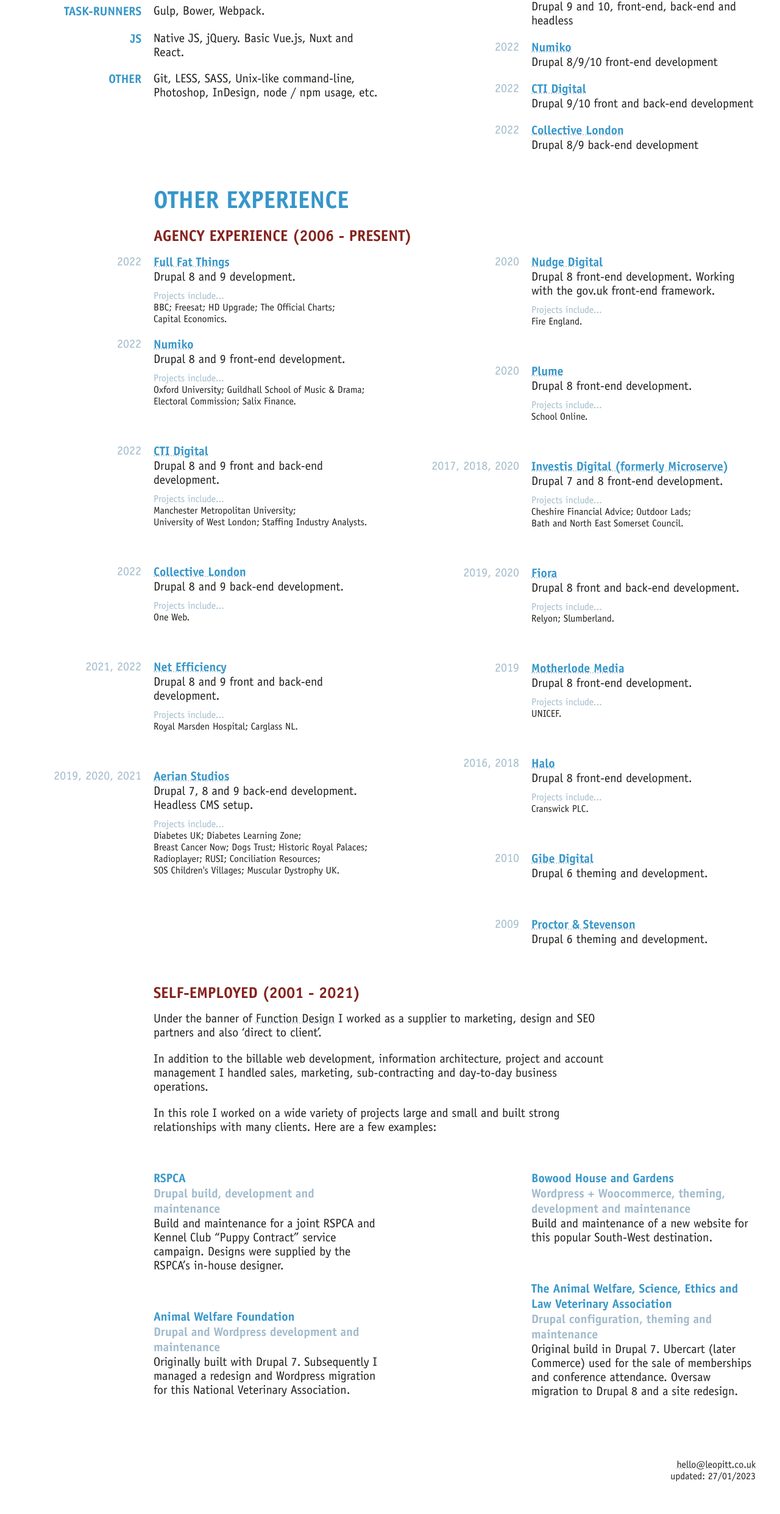
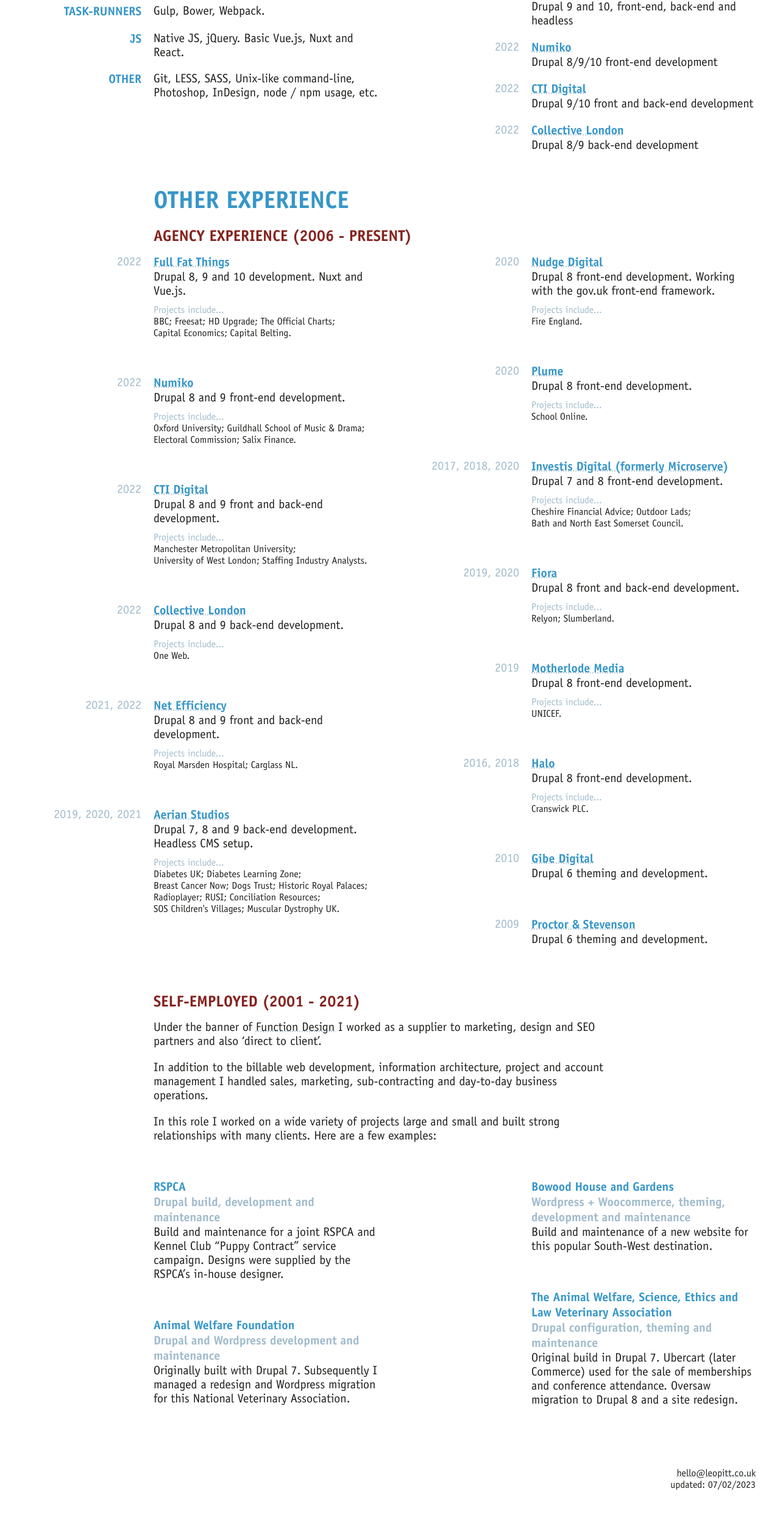
Before and after one commit to leopitt/leopitt, a React (Create React App) app in the folder docroot/app/: page / in a window 1280 px wide. Shown: the part 985-3467 px from the top of the page at 61% size. Built offline with nearby package versions, Linux system fonts and the light colour scheme.

Commit message:
Added Capital Belting to FFT experience.

```diff
--- a/docroot/app/src/App.js
+++ b/docroot/app/src/App.js
@@ -29,7 +29,7 @@
 
         <Footer>
           <MailMe/><br/>
-          updated: 27/01/2023
+          updated: 07/02/2023
         </Footer>
       </div>
     </>
--- a/docroot/app/src/sheets/Experience.js
+++ b/docroot/app/src/sheets/Experience.js
@@ -19,18 +19,21 @@
             labelLevel={6}
             content={<>
               <h4 className="t-heading-4"><AgencyLink id={'fullfatthings'}/></h4>
-              <p>Drupal 8 and 9 development.</p>
+              <p>Drupal 8, 9 and 10 development. Nuxt and Vue.js.</p>
               <ProjectList
                 projects={[
                   'BBC',
                   'Freesat',
                   'HD Upgrade',
                   'The Official Charts',
-                  'Capital Economics'
+                  'Capital Economics',
+                  'Capital Belting'
                 ]}
               />
             </>}
           />
+        </Section>
+        <Section>
           <ContentRow
             label={'2022'}
             labelLevel={6}
```
